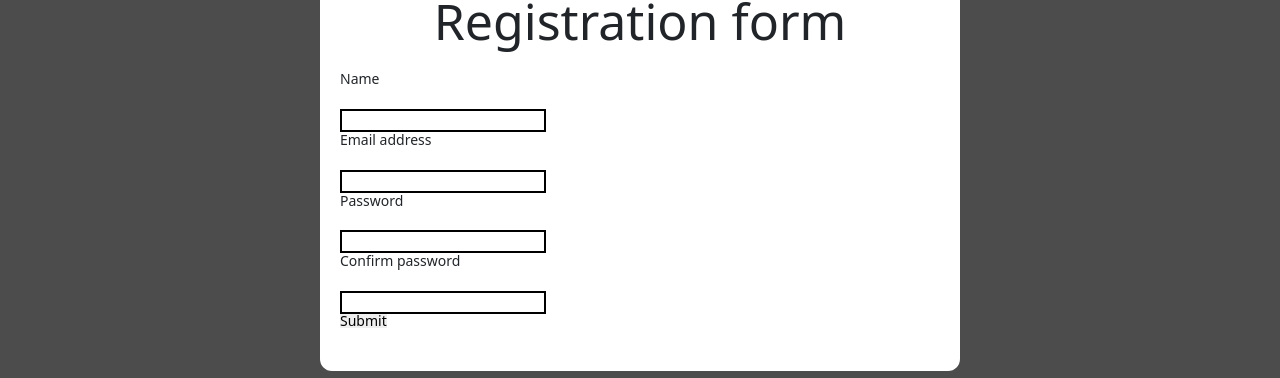
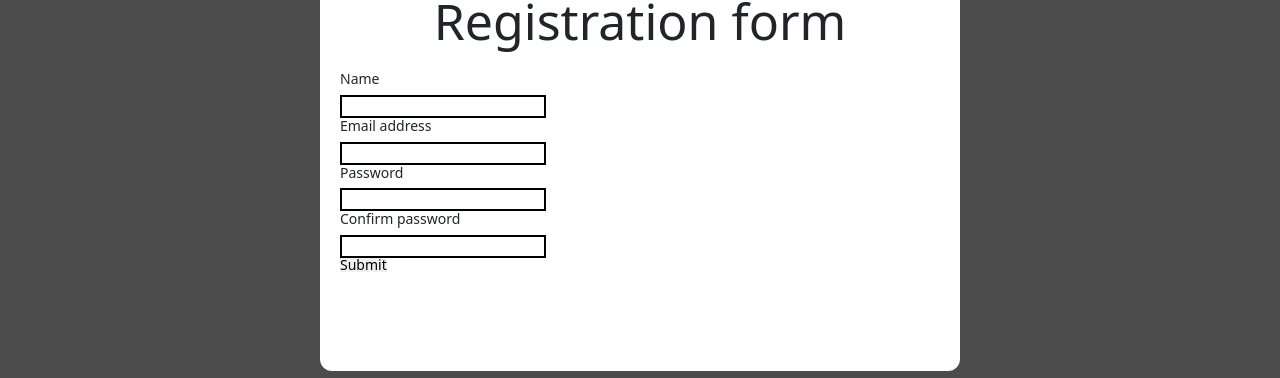
Before and after one commit to aamaksimenko/amaksimenkofront, a React (Create React App) app: page / in a window 1280 px wide. Both pictures are taken after a click on the button "Registration". Shown: the part 229-607 px from the top of the page. Built offline with nearby package versions, Linux system fonts and the light colour scheme; no server answers.

Commit message:
add validation for password

```diff
--- a/src/components/Registration/Registration.jsx
+++ b/src/components/Registration/Registration.jsx
@@ -1,74 +1,85 @@
+/* eslint-disable react/jsx-props-no-spreading */
 import React, { memo } from 'react';
+import { useDispatch } from 'react-redux';
 import * as PropTypes from 'prop-types';
-
-import {
-  Formik, Field, Form, ErrorMessage,
-} from 'formik';
+import { useFormik } from 'formik';
 import * as Yup from 'yup';
 
+// import {
+//   Formik, Field, Form, ErrorMessage,
+// } from 'formik';
+
+import { postUser } from '../../redux/actions/actionCreator';
 import Modal from '../Modal/Modal';
 import './registration.css';
+// .minLowercase(1, 'Password must contain at least 1 lower case letter')
+// .minUppercase(1, 'Password must contain at least 1 upper case letter')
+// .minNumbers(1, 'Password must contain at least 1 number'),
+// .oneOf([Yup.ref('password')], 'Passwords don\'t match')
 
 function Registration({ modalActiveReg, setModalActiveReg }) {
-  return (
-    <Modal active={modalActiveReg} setActive={setModalActiveReg}>
-      <h2>Registration form</h2>
-      <Formik
-        initialValues={{
-          name: '', email: '', password: '', confirm_password: '',
-        }}
-        validationSchema={Yup.object({
+  const dispatch = useDispatch();
+  const formik = useFormik({
+    initialValues: {
+      name: '',
+      email: '',
+      password: '',
+      confirmPassword: '',
+    },
+    validationSchema: Yup.object({
       name: Yup.string()
         .max(15, 'Must be 15 characters or less')
         .required('Required'),
       email: Yup.string().email('Invalid email address').required('Required'),
       password: Yup.string()
         .required('No password provided.')
-            .min(6, 'Password is too short - should be 8 chars minimum.')
-            .matches(/[a-zA-Z]/, 'Password can only contain Latin letters.'),
-          confirm_password: Yup.string()
-            .oneOf([Yup.ref('password')], 'Passwords don\'t match')
+        .min(6, 'Password is too short - should be 8 chars minimum.'),
+      confirmPassword: Yup.string()
         .required('Required'),
-        })}
-        onSubmit={(values, { setSubmitting }) => {
-          setTimeout(() => {
-            alert(JSON.stringify(values, null, 2));
-            setSubmitting(false);
-          }, 400);
-        }}
-      >
-        <Form>
+    }),
+    onSubmit: (values) => {
+      const post = {
+        user: {
+          name: values.name,
+          email: values.email,
+          password: values.password,
+          confirm_password: values.confirmPassword,
+        },
+      };
+      dispatch(postUser(post));
+      alert(JSON.stringify(post, null, 2));
+    },
+  });
+  return (
+    <Modal active={modalActiveReg} setActive={setModalActiveReg}>
+      <h2>Registration form</h2>
+      <form onSubmit={formik.handleSubmit}>
         <h3>Name</h3>
-          {/* <label htmlFor="name">Name</label> */}
-          <br />
-          <Field name="name" id="name" type="text" />
-          <ErrorMessage name="name" />
-          <br />
+        <input id="name" type="text" {...formik.getFieldProps('name')} />
+        {formik.touched.name && formik.errors.name ? (
+          <div>{formik.errors.name}</div>
+        ) : null}
 
         <h3>Email address</h3>
-          {/* <label htmlFor="email">Email Address</label> */}
-          <br />
-          <Field name="email" id="email" type="email" />
-          <ErrorMessage name="email" />
-          <br />
+        <input id="email" type="email" {...formik.getFieldProps('email')} />
+        {formik.touched.email && formik.errors.email ? (
+          <div>{formik.errors.email}</div>
+        ) : null}
 
         <h3>Password</h3>
-          {/* <label htmlFor="password">Password</label> */}
-          <br />
-          <Field type="password" id="password" name="password" />
-          <ErrorMessage name="password" component="div" />
-          <br />
+        <input id="password" type="password" {...formik.getFieldProps('password')} />
+        {formik.touched.password && formik.errors.password ? (
+          <div>{formik.errors.password}</div>
+        ) : null}
 
         <h3>Confirm password</h3>
-          {/* <label htmlFor="password_c">Confirm password</label> */}
+        <input id="confirmPassword" type="password" {...formik.getFieldProps('confirmPassword')} />
+        {formik.touched.confirmPassword && formik.errors.confirmPassword ? (
+          <div>{formik.errors.confirmPassword}</div>
+        ) : null}
         <br />
-          <Field type="password" id="password_c" name="confirm_password" />
-          <ErrorMessage name="confirm_password" component="div" />
-          <br />
-
         <button type="submit">Submit</button>
-        </Form>
-      </Formik>
+      </form>
     </Modal>
   );
 }
--- a/src/redux/actions/api/api.js
+++ b/src/redux/actions/api/api.js
@@ -5,7 +5,7 @@ import axios from 'axios';
 // });
 
 const api = axios.create({
-  baseURL: 'http://127.0.0.1:3001/news',
+  baseURL: 'http://127.0.0.1:3001',
 });
 
 export default api;
--- a/src/redux/sagas/newsSaga.js
+++ b/src/redux/sagas/newsSaga.js
@@ -6,7 +6,7 @@ import { getNewsSuccess, getNewsFailure } from '../actions/actionCreator';
 
 function* getAllNews() {
   try {
-    const { data } = yield call(api.get);
+    const { data } = yield call(api.get, '/news');
     // const { data } = yield call(api.get, '/news');
     yield put(getNewsSuccess(data));
   } catch (error) {
--- a/src/redux/sagas/userSaga.js
+++ b/src/redux/sagas/userSaga.js
@@ -4,16 +4,9 @@ import api from '../actions/api/api';
 import { POST_USER } from '../constants';
 import { postUserSuccess, postUserFailure } from '../actions/actionCreator';
 
-function* regUser(name, email, password, passwordConfirmation) {
+function* regUser(post) {
   try {
-    const { data } = yield call(api.post, '/users', {
-      user: {
-        name,
-        email,
-        password,
-        password_confirmation: passwordConfirmation,
-      },
-    });
+    const { data } = yield call(api.post, '/users', post);
     yield put(postUserSuccess(data));
   } catch (error) {
     yield put(postUserFailure());
```
Also changed, not shown: package.json (+8 -25 lines). Lines whose indentation alone changed are shown as unchanged.
